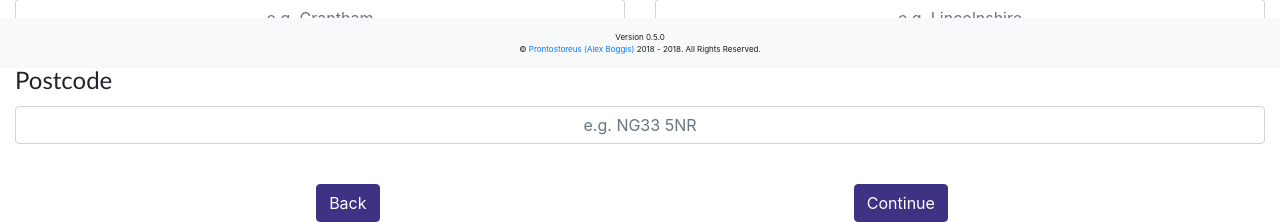
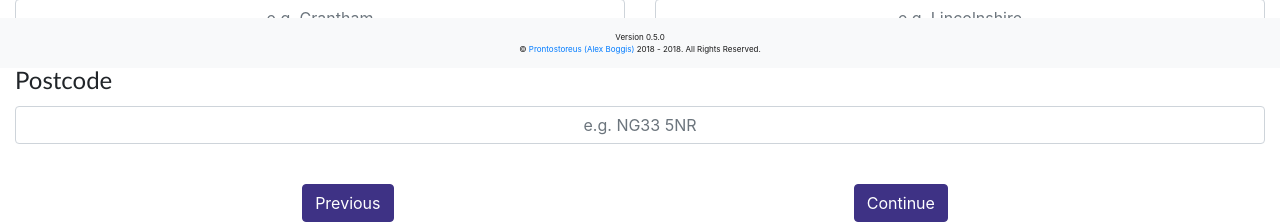
Before and after one commit to cognophile/prontostoreus-client, a PHP site: page /src/customer.php in a window 1280 px wide. Shown: the part 732-954 px from the top of the page. Run offline with PHP 8.4, Linux system fonts and the light colour scheme; some libraries are stand-ins or nearby versions.

Commit message:
Update missed button text rename

```diff
--- a/src/customer.php
+++ b/src/customer.php
@@ -131,7 +131,7 @@
                     <div class="col-md-6">
                         <div class="col-md-12 justify-content-center d-flex">
                             <span class="input-group-btn">
-                                <a id="next-page-btn-visible-wide" class="browse btn btn-primary" href="javascript:history.back()">Back</a>
+                                <a id="next-page-btn-visible-wide" class="browse btn btn-primary" href="javascript:history.back()">Previous</a>
                             </span>
                         </div>
                     </div>
```
